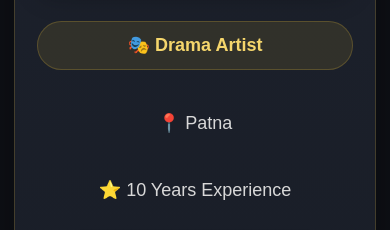
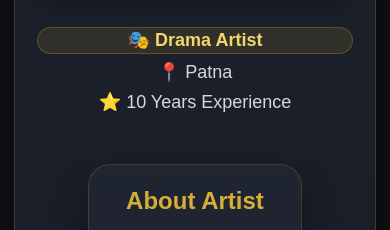
Before and after one commit to babloo3425-sys/BmTheaterHub, a website: page frontend/profile.html in a window 390 px wide. Shown: the part 385-615 px from the top of the page. Drawn offline with Linux system fonts and the light colour scheme; no server answers.

Commit message:
Improve mobile profile spacing

```diff
--- a/frontend/css/public.css
+++ b/frontend/css/public.css
@@ -551,9 +551,27 @@
 
     .profile-meta{
 
+    width:100%;
+
+    display:flex;
+
+    flex-direction:column;
+
     align-items:center;
 
-        text-align:center;
+    gap:6px;
+
+    margin:10px 0 16px;
+
+}
+
+.profile-meta .info{
+
+    margin:0 !important;
+
+    padding:0;
+
+    line-height:1.35;
 
 }
 
@@ -565,4 +583,14 @@
 
 }
 
+.profile-details{
+
+    display:flex;
+
+    flex-direction:column;
+
+    align-items:center;
+
 }
+
+}
```
Lines whose indentation alone changed are shown as unchanged.
